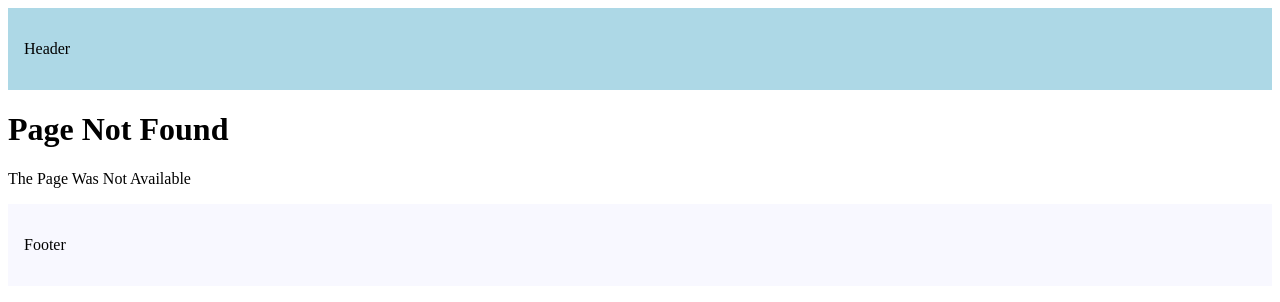
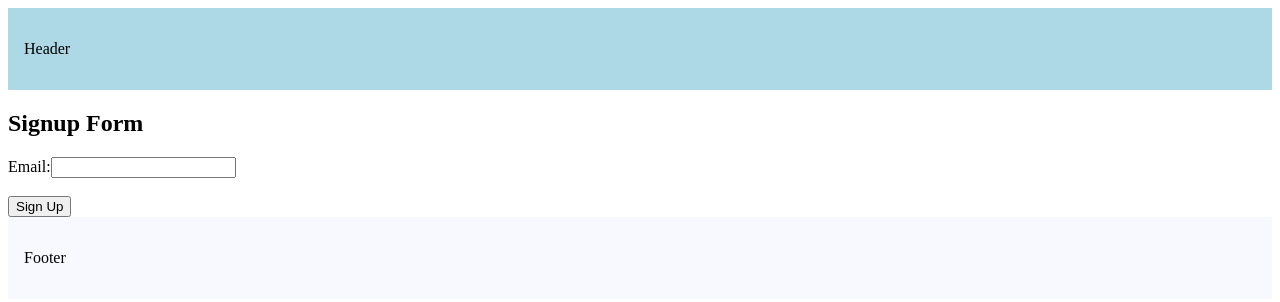
Before and after one commit to Iswarya-Sunkara/App-Routing, a Next.js app: page /form in a window 1280 px wide. Before the commit this address had no page. Shown: the top 302 px of the page. Built offline with nearby package versions, Linux system fonts and the light colour scheme.

Commit message:
basic error handling

```diff
--- /dev/null
+++ b/src/app/form/page.tsx
@@ -0,0 +1,36 @@
+'use client';
+
+import { useState } from 'react';
+
+export default function Signup() {
+  const [email, setEmail] = useState('');
+  const [error, setError] = useState('');
+  const [success, setSuccess] = useState('');
+
+  const handleSubmit = (e: React.FormEvent) => {
+    e.preventDefault();
+    setError('');
+    setSuccess('');
+
+    if (!email.includes('@')) {
+      setError('Please enter a valid email.');
+      return;
+    }
+    setSuccess('User registered successfully');
+  };
+
+  return (
+    <div>
+      <h2>Signup Form</h2>
+      <form onSubmit={handleSubmit}>
+        <label>Email:</label>
+        <input type="text"  value={email} onChange={(e) => setEmail(e.target.value)} required /> <br/> <br/>
+        <button type="submit">Sign Up</button>
+      </form>
+
+      {error && <p style={{ color: 'red' }}>{error}</p>}
+
+      {success && <p style={{ color: 'green' }}>{success}</p>}
+    </div>
+  );
+}
```
